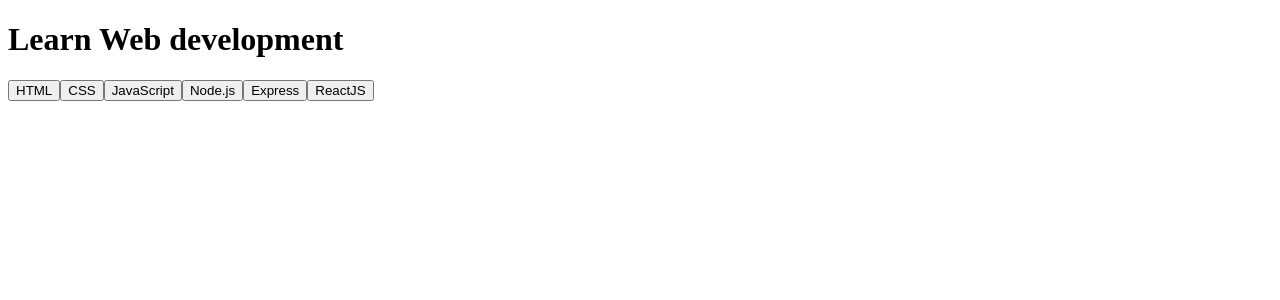
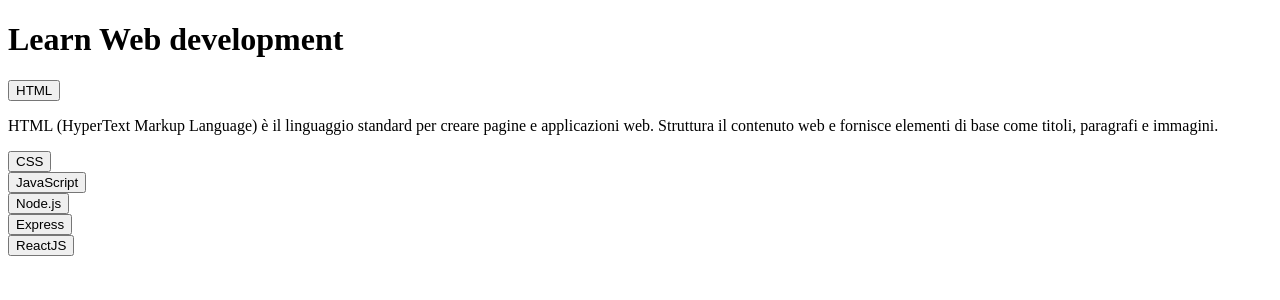
Before and after one commit to AndreaRispoli97/react-use-state, a React (Vite) app: page / in a window 1280 px wide. Both pictures are taken after a click on the button "HTML". Shown: the top 300 px of the page. Built offline with nearby package versions, Linux system fonts and the light colour scheme.

Commit message:
feat: add logic button

```diff
--- a/src/component/Card.jsx
+++ b/src/component/Card.jsx
@@ -3,18 +3,22 @@
 
 function CardFaq() {
 
+    const [title, setTitle] = useState(null)
 
 
     return (
 
         languages.map((language) =>
-            <button>
-                {language.title}
-            </button>
+            <>
+                <div key={language.id}>
+                    <button onClick={() => setTitle(language.id)}>
+                        {language.title}
+                    </button>
+                    {title === language.id && (<p>{language.description}</p>)}
+
+                </div>
+            </>
         )
-
-
-
 
 
     )
```
Also changed, not shown: src/App.jsx (+4 -4 lines).
